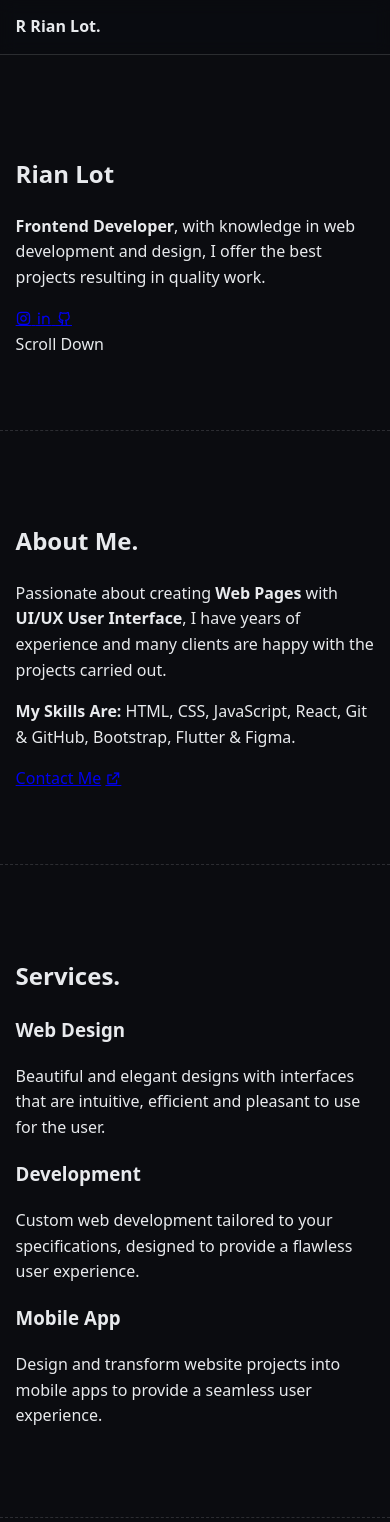
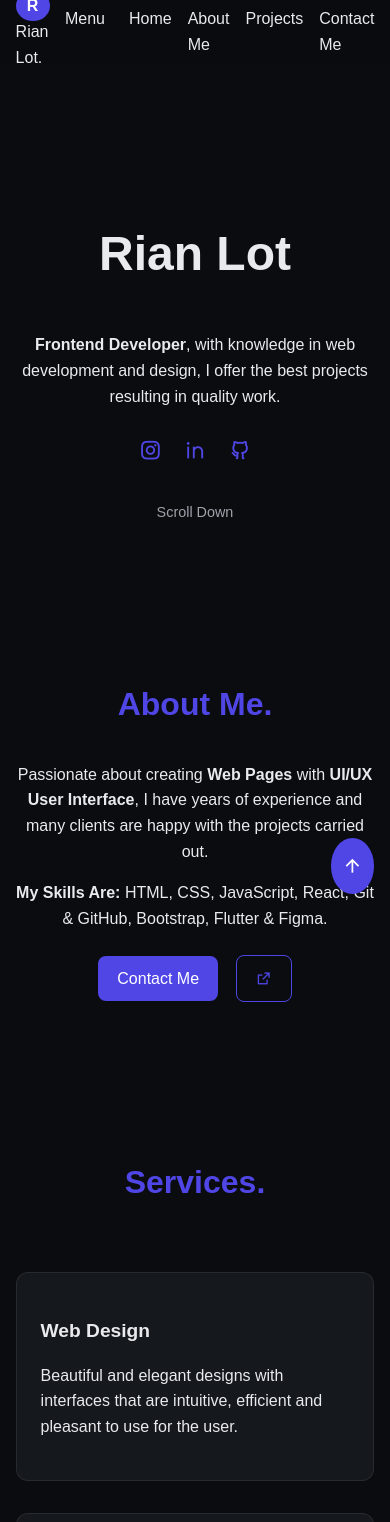
Before and after one commit to hillybot-hub/hillybot-hub.github.io, a plain HTML site: page index.html in a window 390 px wide. Shown: the top 1522 px of the page. Drawn offline with nearby package versions, Linux system fonts and the light colour scheme; a web font is replaced by a local one.

Commit message:
Update styles.css

```diff
--- a/assets/css/styles.css
+++ b/assets/css/styles.css
@@ -1,106 +1,277 @@
-/*=============== GOOGLE FONTS ===============*/
-@import url("https://fonts.googleapis.com/css2?family=Bai+Jamjuree:wght@400;500;600;700&display=swap");
-
-/*=============== VARIABLES CSS ===============*/
+/*=============== VARIABLES ===============*/
 :root {
-  --bg: #0b0c10;
-  --text: #e8eaed;
-  --muted: #a1a1aa;
-  --card: #15181d;
-  --accent: #4f46e5;
-  --accent-2: #22d3ee;
+  --first-color: #4f46e5;
+  --second-color: #22d3ee;
+  --bg-color: #0b0c10;
+  --text-color: #e8eaed;
+  --muted-color: #a1a1aa;
+  --container-width: 1100px;
+  --transition: 0.3s ease;
 }
 
-* { box-sizing: border-box; }
-html, body { margin: 0; padding: 0; }
 body {
-  font-family: "Poppins", system-ui, -apple-system, Segoe UI, Roboto, sans-serif;
-  background: var(--bg);
-  color: var(--text);
+  font-family: "Poppins", sans-serif;
+  margin: 0;
+  background: var(--bg-color);
+  color: var(--text-color);
   line-height: 1.6;
 }
 
-/* Light theme */
-body.light {
-  --bg: #ffffff;
-  --text: #111827;
-  --muted: #6b7280;
-  --card: #f3f4f6;
-  --accent: #4f46e5;
-  --accent-2: #0891b2;
-}
-
-.accent { color: var(--accent); }
-.muted { color: var(--muted); }
-.small { font-size: 0.9rem; }
-
+/*=============== REUSABLES ===============*/
 .container {
-  width: min(1100px, 92%);
+  width: min(var(--container-width), 92%);
   margin: 0 auto;
 }
 
-.header {
-  position: sticky; top: 0; z-index: 10;
-  backdrop-filter: saturate(150%) blur(8px);
-  background: color-mix(in oklab, var(--bg), transparent 70%);
-  border-bottom: 1px solid color-mix(in oklab, var(--text), transparent 85%);
+.section {
+  padding: 5rem 0 3rem;
+}
+.section__title-1,
+.section__title-2 {
+  font-size: 2rem;
+  margin-bottom: 2rem;
+  text-align: center;
+  color: var(--first-color);
 }
 
-.nav { display: flex; align-items: center; justify-content: space-between; padding: 0.9rem 0; }
-.nav__logo { font-weight: 800; text-decoration: none; color: var(--text); }
+a {
+  text-decoration: none;
+  color: inherit;
+}
 
-.btn {
-  border: 1px solid color-mix(in oklab, var(--text), transparent 75%);
-  background: transparent;
-  color: var(--text);
-  padding: 0.55rem 0.9rem;
-  border-radius: 999px;
-  cursor: pointer;
-  text-decoration: none;
+button,
+input,
+textarea {
+  font-family: inherit;
 }
-.btn.primary { background: linear-gradient(90deg, var(--accent), var(--accent-2)); border: none; color: white; }
-.btn.icon { display: inline-flex; align-items: center; justify-content: center; width: 40px; height: 40px; }
+
+/*=============== HEADER ===============*/
+.header {
+  width: 100%;
+  position: fixed;
+  top: 0;
+  left: 0;
+  background: rgba(11, 12, 16, 0.8);
+  backdrop-filter: blur(8px);
+  z-index: 100;
+}
+
+.nav {
+  height: 4rem;
+  display: flex;
+  align-items: center;
+  justify-content: space-between;
+}
+
+.nav__logo-circle {
+  background: var(--first-color);
+  color: #fff;
+  font-weight: bold;
+  border-radius: 50%;
+  padding: 0.4rem 0.7rem;
+  margin-right: 0.3rem;
+}
 
 .nav__menu {
-  display: flex; gap: 1rem; list-style: none; margin: 0; padding: 0;
-}
-.nav__link { color: var(--text); text-decoration: none; }
-.nav__link:hover { text-decoration: underline; }
-
-#menu-toggle { display: none; }
-
-@media (max-width: 800px) {
-  #menu-toggle { display: inline-flex; }
-  .nav__menu {
-    position: fixed; right: 1rem; top: 64px; background: var(--card);
-    padding: 0.75rem; border-radius: 16px; display: none; flex-direction: column;
-    box-shadow: 0 10px 30px rgba(0,0,0,.3);
-  }
-  .nav__menu.open { display: flex; }
+  display: flex;
+  gap: 1.5rem;
 }
 
-.main { padding-top: 8px; }
-.section { padding: 72px 0; border-bottom: 1px dashed color-mix(in oklab, var(--text), transparent 85%); }
-
-.grid-2 {
-  display: grid; grid-template-columns: 1.2fr 0.8fr; gap: 1.25rem;
-}
-.grid-3 {
-  display: grid; grid-template-columns: repeat(3, 1fr); gap: 1.25rem;
-}
-@media (max-width: 900px) {
-  .grid-2 { grid-template-columns: 1fr; }
-  .grid-3 { grid-template-columns: 1fr; }
+.nav__list {
+  display: flex;
+  gap: 1rem;
+  list-style: none;
+  padding: 0;
+  margin: 0;
 }
 
-.card {
-  background: var(--card);
-  border: 1px solid color-mix(in oklab, var(--text), transparent 85%);
-  border-radius: 18px;
-  padding: 1rem;
+.nav__link {
+  color: var(--text-color);
+  transition: var(--transition);
 }
-.list { margin: 0.5rem 0 0; padding-left: 1rem; }
+.nav__link:hover {
+  color: var(--second-color);
+}
 
-.big { font-size: 2rem; }
+/*=============== HOME ===============*/
+.home__container {
+  text-align: center;
+  padding-top: 6rem;
+}
 
-.footer { padding: 32px 0; text-align: center; color: var(--muted); }
+.home__name {
+  font-size: 3rem;
+  font-weight: bold;
+}
+.home__description {
+  margin: 1rem 0;
+  max-width: 600px;
+  margin-inline: auto;
+}
+
+.home__social {
+  margin: 1.5rem 0;
+}
+.home__social-link {
+  margin: 0 0.5rem;
+  font-size: 1.4rem;
+  color: var(--first-color);
+  transition: var(--transition);
+}
+.home__social-link:hover {
+  color: var(--second-color);
+}
+
+.home__scroll-text {
+  display: block;
+  margin-top: 2rem;
+  font-size: 0.9rem;
+  color: var(--muted-color);
+}
+
+/*=============== ABOUT ===============*/
+.about__container {
+  max-width: 700px;
+  margin-inline: auto;
+  text-align: center;
+}
+.about__buttons {
+  margin-top: 1.5rem;
+}
+.button,
+.button__ghost {
+  display: inline-block;
+  padding: 0.6rem 1.2rem;
+  border-radius: 8px;
+  background: var(--first-color);
+  color: #fff;
+  margin: 0 0.4rem;
+  transition: var(--transition);
+}
+.button__ghost {
+  background: transparent;
+  border: 1px solid var(--first-color);
+  color: var(--first-color);
+}
+.button:hover {
+  background: var(--second-color);
+}
+.button__ghost:hover {
+  background: var(--first-color);
+  color: #fff;
+}
+
+/*=============== SERVICES ===============*/
+.services__container {
+  display: grid;
+  gap: 2rem;
+}
+.services__item {
+  background: #15181d;
+  padding: 1.5rem;
+  border-radius: 12px;
+  border: 1px solid rgba(255, 255, 255, 0.08);
+}
+.services__title {
+  font-size: 1.2rem;
+  margin-bottom: 0.5rem;
+}
+
+/*=============== PROJECTS ===============*/
+.projects__grid {
+  display: grid;
+  gap: 1.5rem;
+  grid-template-columns: repeat(auto-fit, minmax(260px, 1fr));
+}
+.projects__card {
+  background: #15181d;
+  padding: 1.5rem;
+  border-radius: 12px;
+  border: 1px solid rgba(255, 255, 255, 0.08);
+}
+.projects__title {
+  margin-bottom: 0.5rem;
+}
+.projects__link {
+  display: inline-block;
+  margin-top: 0.5rem;
+  color: var(--first-color);
+}
+.projects__link:hover {
+  color: var(--second-color);
+}
+
+/*=============== CONTACT ===============*/
+.contact__container {
+  max-width: 600px;
+  margin-inline: auto;
+}
+.contact__form {
+  display: grid;
+  gap: 1rem;
+}
+.contact__form input,
+.contact__form textarea {
+  padding: 0.7rem;
+  border-radius: 6px;
+  border: none;
+}
+.contact__button {
+  padding: 0.7rem;
+  background: var(--first-color);
+  color: #fff;
+  border: none;
+  border-radius: 6px;
+  cursor: pointer;
+}
+.contact__button:hover {
+  background: var(--second-color);
+}
+
+.contact__social {
+  margin-top: 1rem;
+}
+.contact__social-link {
+  font-size: 1.4rem;
+  margin: 0 0.4rem;
+  color: var(--first-color);
+}
+.contact__social-link:hover {
+  color: var(--second-color);
+}
+
+/*=============== FOOTER ===============*/
+.footer {
+  text-align: center;
+  padding: 2rem 0;
+  border-top: 1px solid rgba(255, 255, 255, 0.08);
+}
+.footer__links a {
+  color: var(--first-color);
+}
+.footer__copy {
+  color: var(--muted-color);
+  font-size: 0.9rem;
+  margin-top: 0.8rem;
+}
+
+/*=============== SCROLL UP ===============*/
+.scrollup {
+  position: fixed;
+  right: 1rem;
+  bottom: -50px;
+  background: var(--first-color);
+  color: #fff;
+  padding: 0.7rem;
+  border-radius: 50%;
+  font-size: 1.3rem;
+  cursor: pointer;
+  transition: 0.3s;
+  z-index: 99;
+}
+.scrollup:hover {
+  background: var(--second-color);
+}
+.show-scroll {
+  bottom: 1.5rem;
+}
```
